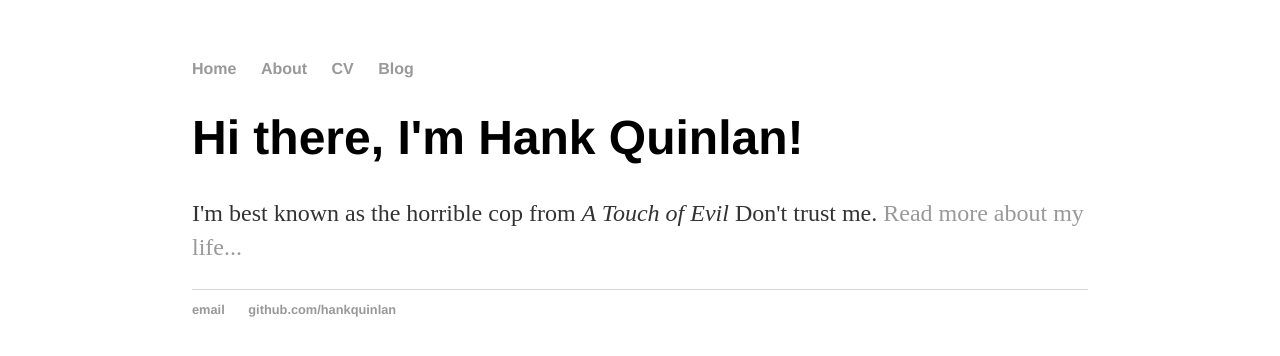
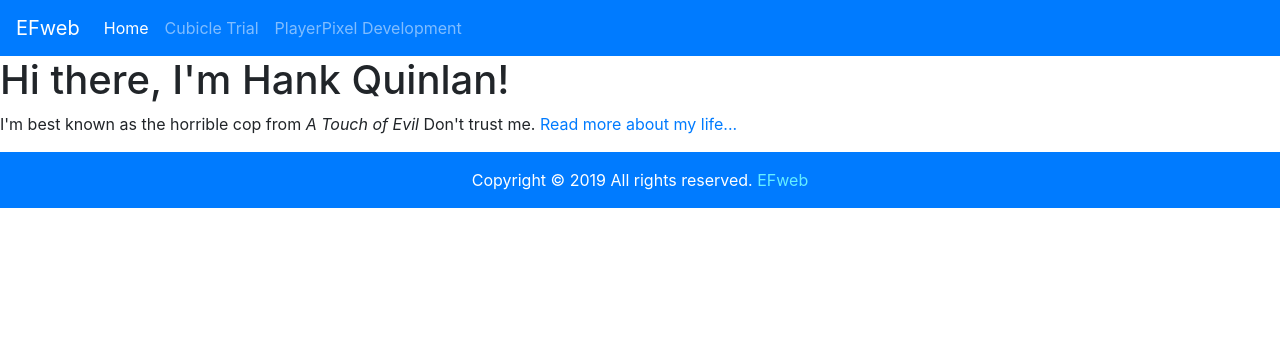
Before and after one commit to OutmodedChip64/outmodedchip64.github.io, a Jekyll site: the page built from index.html, in a window 1280 px wide. Shown: the top 356 px of the page. Built offline with Jekyll 4.4.1, drawn with Linux system fonts in a browser that asks for light colours.

Commit message:
Update default.html

```diff
--- a/_layouts/default.html
+++ b/_layouts/default.html
@@ -1,29 +1,63 @@
-<!DOCTYPE html>
-	<html>
+<!doctype html>
+<html lang="en">
   <head>
+	<link rel="apple-touch-icon" sizes="180x180" href="/icons/apple-touch-icon.png">
+	<link rel="icon" type="image/png" sizes="32x32" href="/icons/favicon-32x32.png">
+	<link rel="icon" type="image/png" sizes="16x16" href="/icons/favicon-16x16.png">
+	<link rel="manifest" href="/icons/site.webmanifest">
+	<link rel="stylesheet" type="text/css" href="/styles.css">
+
+    <!-- Required meta tags -->
+    <meta charset="utf-8">
+    <meta name="viewport" content="width=device-width, initial-scale=1, shrink-to-fit=no">
+
+    <!-- Bootstrap CSS -->
+    <link rel="stylesheet" href="https://stackpath.bootstrapcdn.com/bootstrap/4.3.1/css/bootstrap.min.css" integrity="sha384-ggOyR0iXCbMQv3Xipma34MD+dH/1fQ784/j6cY/iJTQUOhcWr7x9JvoRxT2MZw1T" crossorigin="anonymous">
+
     <title>{{ page.title }}</title>
-			<!-- link to main stylesheet -->
-			<link rel="stylesheet" type="text/css" href="/css/main.css">
   </head>
   <body>
-			<nav>
-	    		<ul>
-	        		<li><a href="/">Home</a></li>
-		        	<li><a href="/about">About</a></li>
-	        		<li><a href="/cv">CV</a></li>
-	        		<li><a href="/blog">Blog</a></li>
+	<!-- Navbar -->
+	<nav class="navbar navbar-expand-lg navbar-dark bg-primary">
+	  <a class="navbar-brand" href="/index.html">EFweb</a>
+	  <button class="navbar-toggler" type="button" data-toggle="collapse" data-target="#navbarColor01" aria-controls="navbarColor01" aria-expanded="false" aria-label="Toggle navigation">
+		<span class="navbar-toggler-icon"></span>
+	  </button>
+
+	  <div class="collapse navbar-collapse" id="navbarColor01">
+		<ul class="navbar-nav mr-auto">
+		  <li class="nav-item">
+			<a class="nav-link active" href="#">Home <span class="sr-only">(current)</span></a>
+		  </li>
+		  <li class="nav-item">
+			<a class="nav-link" href="/Cubicle Trial/">Cubicle Trial</a>
+		  </li>
+		  <li class="nav-item">
+			<a class="nav-link" href="/PlayerPixel Development/">PlayerPixel Development</a>
+		  </li>
 		</ul>
+	  </div>
 	</nav>
-			<div class="container">
 
 	{{ content }}
 
-			</div><!-- /.container -->
-			<footer>
-	    		<ul>
-	        		<li><a href="mailto:hankquinlanhub@gmail.com">email</a></li>
-	        		<li><a href="https://github.com/hankquinlan">github.com/hankquinlan</a></li>
-				</ul>
+	<!-- Footer -->
+	<footer class="page-footer font-small blue-footer">
+
+	  <!-- Copyright -->
+	  <div class="footer-copyright text-center py-3">Copyright © 2019 All rights reserved.
+		<a class="light-blue-link" href="outmodedchip64.github.io">EFweb</a>
+	  </div>
+	  <!-- Copyright -->
+
 	</footer>
+	<!-- Footer -->
+
+
+    <!-- Optional JavaScript -->
+    <!-- jQuery first, then Popper.js, then Bootstrap JS -->
+    <script src="https://code.jquery.com/jquery-3.3.1.slim.min.js" integrity="sha384-q8i/X+965DzO0rT7abK41JStQIAqVgRVzpbzo5smXKp4YfRvH+8abtTE1Pi6jizo" crossorigin="anonymous"></script>
+    <script src="https://cdnjs.cloudflare.com/ajax/libs/popper.js/1.14.7/umd/popper.min.js" integrity="sha384-UO2eT0CpHqdSJQ6hJty5KVphtPhzWj9WO1clHTMGa3JDZwrnQq4sF86dIHNDz0W1" crossorigin="anonymous"></script>
+    <script src="https://stackpath.bootstrapcdn.com/bootstrap/4.3.1/js/bootstrap.min.js" integrity="sha384-JjSmVgyd0p3pXB1rRibZUAYoIIy6OrQ6VrjIEaFf/nJGzIxFDsf4x0xIM+B07jRM" crossorigin="anonymous"></script>
   </body>
 </html>
```
Lines whose indentation alone changed are shown as unchanged.
